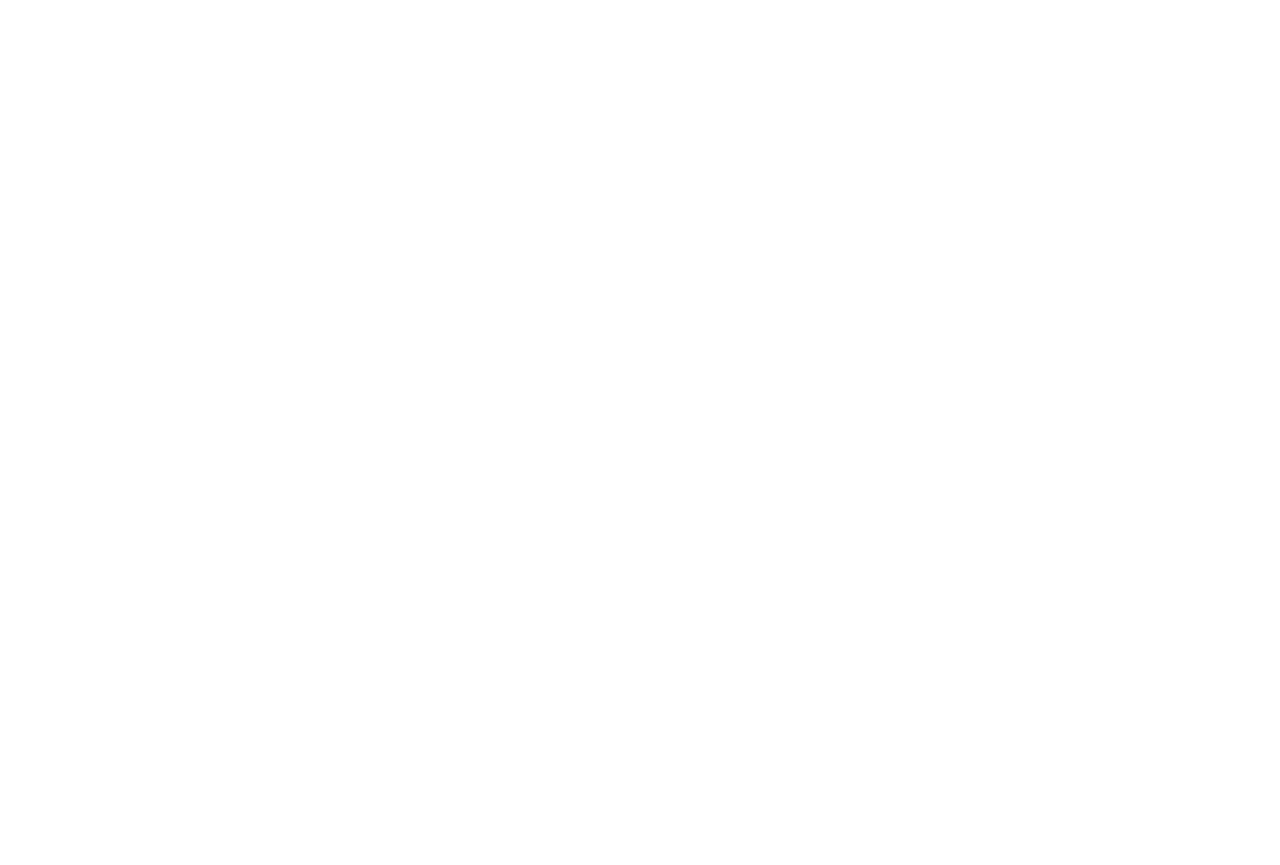
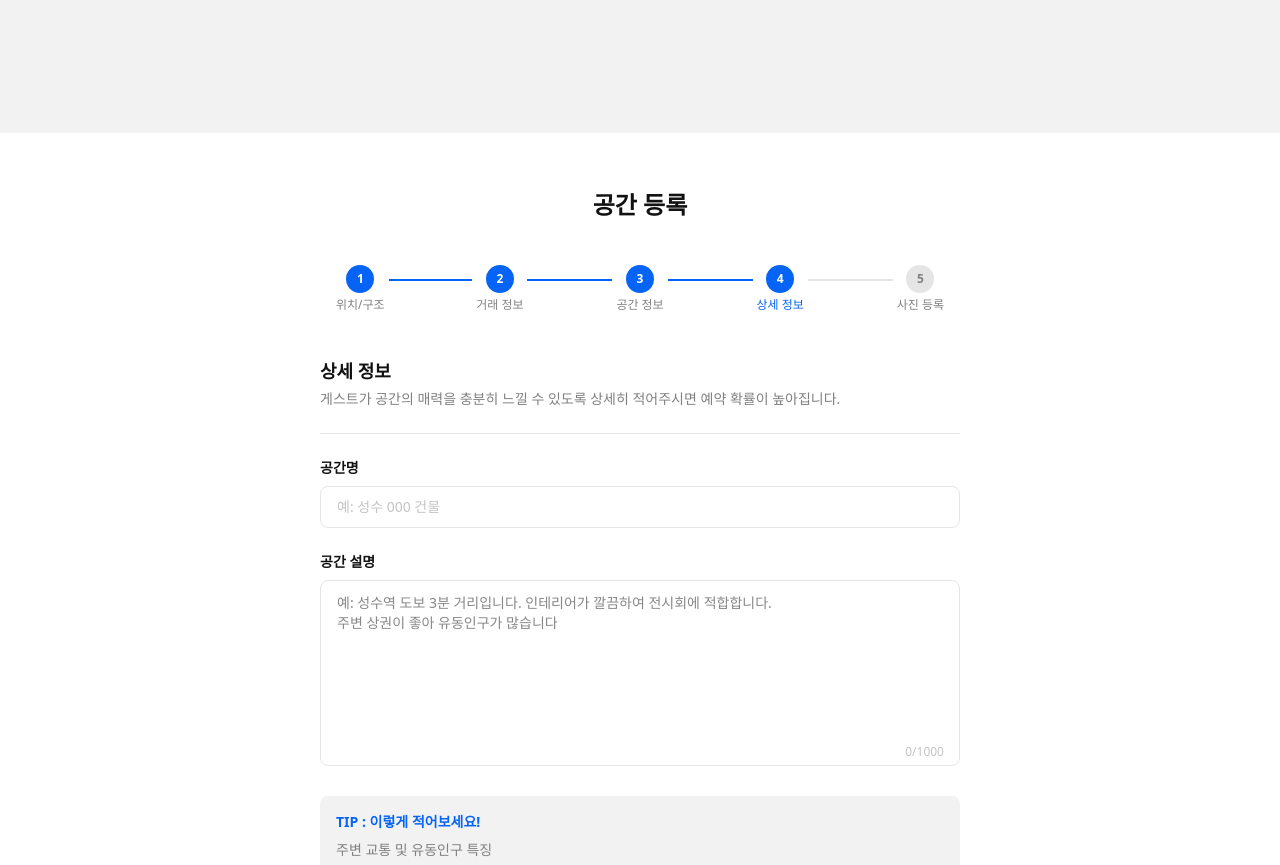
Before and after one commit to UMC-POP-IT/Pop-It-FE, a React (Vite) app: page /host/register/step4 in a window 1280 px wide. Before the commit this address had no page. Shown: the part 224-1089 px from the top of the page. Before the commit the page ends 800 px from the top, so only its background shows below. Built offline with nearby package versions, Linux system fonts and the light colour scheme.

Commit message:
feat: 공간 등록 step4 상세 정보 UI 구현 (#21)

```diff
--- a/src/app/router.tsx
+++ b/src/app/router.tsx
@@ -21,6 +21,7 @@ import { MyReservationPage } from "@/features/guest-explore/pages/MyReservationP
 import { RegisterStep1 } from "@/features/host-register/pages/RegisterStep1";
 import { RegisterStep2 } from "@/features/host-register/pages/RegisterStep2";
 import { RegisterStep3 } from "@/features/host-register/pages/RegisterStep3";
+import { RegisterStep4 } from "@/features/host-register/pages/RegisterStep4";
 
 // 4번 팀원 (챈 - 내공간관리/예약관리/로그인)
 // import { MySpacePage } from "@/features/host-manage/pages/MySpacePage"
@@ -66,6 +67,7 @@ export const router = createBrowserRouter([
       { path: "/host/register", element: <RegisterStep1 /> },
       { path: "/host/register/step2", element: <RegisterStep2 /> },
       { path: "/host/register/step3", element: <RegisterStep3 /> },
+      { path: "/host/register/step4", element: <RegisterStep4 /> },
 
       // 4번 팀원 - 내공간관리/예약관리
       { path: "/host/spaces", element: <div>내공간 - 4번</div> },
--- /dev/null
+++ b/src/features/host-register/pages/RegisterStep4.tsx
@@ -0,0 +1,99 @@
+import StepIndicator from "@/shared/components/StepIndicator";
+import Input from "@/shared/components/Input";
+import Button from "@/shared/components/Button";
+
+// 5단계 진행바 라벨 (Step1과 동일 — 현재 단계만 다름)
+const STEPS = ["위치/구조", "거래 정보", "공간 정보", "상세 정보", "사진 등록"];
+
+//Tip 박스 안내 문구
+const TIP_ITEMS = [
+  "주변 교통 및 유동인구 특징",
+  "추천하는 팝업/전시 업종",
+  "공간 내 이용 가능한 가구 및 비품 정보",
+  "입출입 절차 및 주의사항",
+];
+
+export const RegisterStep4 = () => {
+  return (
+    <div className="mx-auto flex w-full max-w-2xl flex-col gap-8 px-4 py-6">
+      {/* 페이지 제목 (가운데) */}
+      <h1 className="text-text-primary text-center text-2xl font-bold">
+        공간 등록
+      </h1>
+
+      {/* 상단 진행바 (공통 컴포넌트) — 1 = 네 번째 단계*/}
+      <StepIndicator
+        steps={STEPS}
+        currentStep={3}
+      />
+
+      {/* 섹션: 상세 정보 */}
+      <div className="flex flex-col gap-6">
+        {/* 섹션 제목 + 안내문 */}
+        <div className="border-border flex flex-col gap-1 border-b pb-6">
+          <h2 className="text-text-primary text-lg font-bold">상세 정보</h2>
+          <p className="text-text-secondary text-sm">
+            게스트가 공간의 매력을 충분히 느낄 수 있도록 상세히 적어주시면 예약
+            확률이 높아집니다.
+          </p>
+        </div>
+
+        {/* 공간명 */}
+        <div className="flex flex-col gap-2">
+          <span className="text-text-primary text-sm font-bold">공간명</span>
+          <Input placeholder="예: 성수 000 건물" />
+        </div>
+        {/* 공간 설명
+            ⚠️ 공통 Textarea 없어 임시 구현 → 챈(4번)과 협의 예정 */}
+        <div className="flex flex-col gap-2">
+          <span className="text-text-primary text-sm font-bold">공간 설명</span>
+          <div className="relative">
+            <textarea
+              rows={8}
+              maxLength={1000}
+              placeholder={
+                "예: 성수역 도보 3분 거리입니다. 인테리어가 깔끔하여 전시회에 적합합니다.\n주변 상권이 좋아 유동인구가 많습니다"
+              }
+              className="text-text-primary border-border focus:border-primary w-full resize-none rounded-lg border bg-white px-4 py-3 text-sm transition-colors focus:outline-none"
+            />
+            {/* 정적: 글자수 0 고정. TODO: RHF 붙일 때 실제 카운팅 */}
+            <span className="text-text-disabled pointer-events-none absolute right-4 bottom-3 text-xs">
+              0/1000
+            </span>
+          </div>
+        </div>
+        {/* TIP 박스 */}
+        <div className="bg-tag-bg flex flex-col gap-2 rounded-lg p-4">
+          <span className="text-primary text-sm font-bold">
+            TIP : 이렇게 적어보세요!
+          </span>
+          <ul className="text-text-secondary flex flex-col gap-1 text-sm">
+            {TIP_ITEMS.map((item) => (
+              <li key={item}>{item}</li>
+            ))}
+          </ul>
+        </div>
+      </div>
+
+      {/* 이전 / 다음으로 버튼 (우측 정렬)
+          정적: 다음으로는 초기 비활성(회색) 상태.
+          '이전'은 디자인상 회색 채움인데 공통 Button에 해당 variant 없어 outline 사용 → 챈(4번)과 협의 예정
+          TODO: 유효성 검사 통과 시 활성화 + 단계 이동 (RHF 붙일 때) */}
+      <div className="flex justify-end gap-2">
+        <Button
+          variant="outline"
+          size="md"
+        >
+          이전
+        </Button>
+        <Button
+          variant="primary"
+          size="md"
+          disabled
+        >
+          다음으로
+        </Button>
+      </div>
+    </div>
+  );
+};
```
